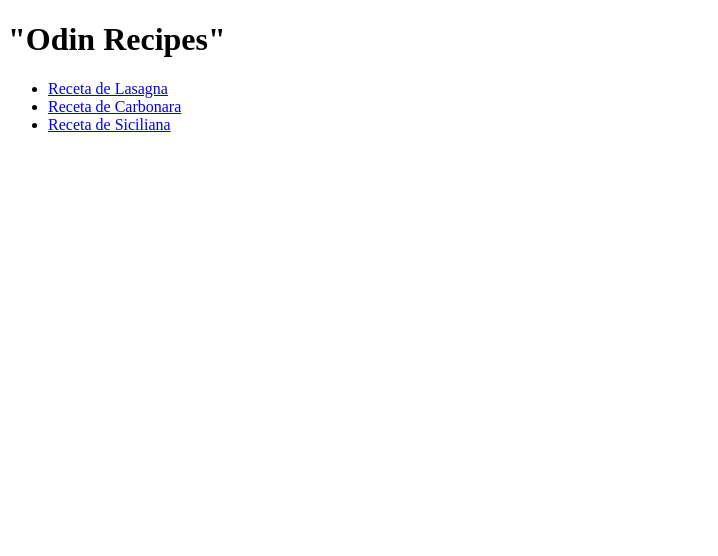
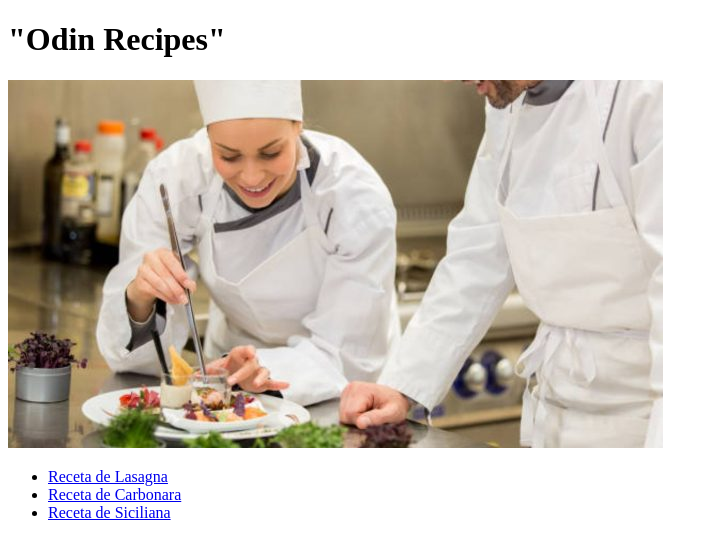
Before and after one commit to afrentador/odin-recipes, a plain HTML site: page index.html in a window 1280 px wide. Shown: the whole page, without its empty margins (0-718 px from the left). Drawn offline with Linux system fonts and the light colour scheme.

Commit message:
Add index.html

```diff
--- a/index.html
+++ b/index.html
@@ -4,6 +4,7 @@
     <title>odin-recipes</title>
     <head>
         <h1>"Odin Recipes"</h1>
+        <img src="./imagenes/cocineros.jpg" alt="">
         <ul>
             <li><a href="recipes/lasagna.html">Receta de Lasagna</a></li>
             <li><a href="recipes/carbonara.html">Receta de Carbonara</a></li>
```
Also changed, not shown: imagenes/cocineros.jpg (added).
